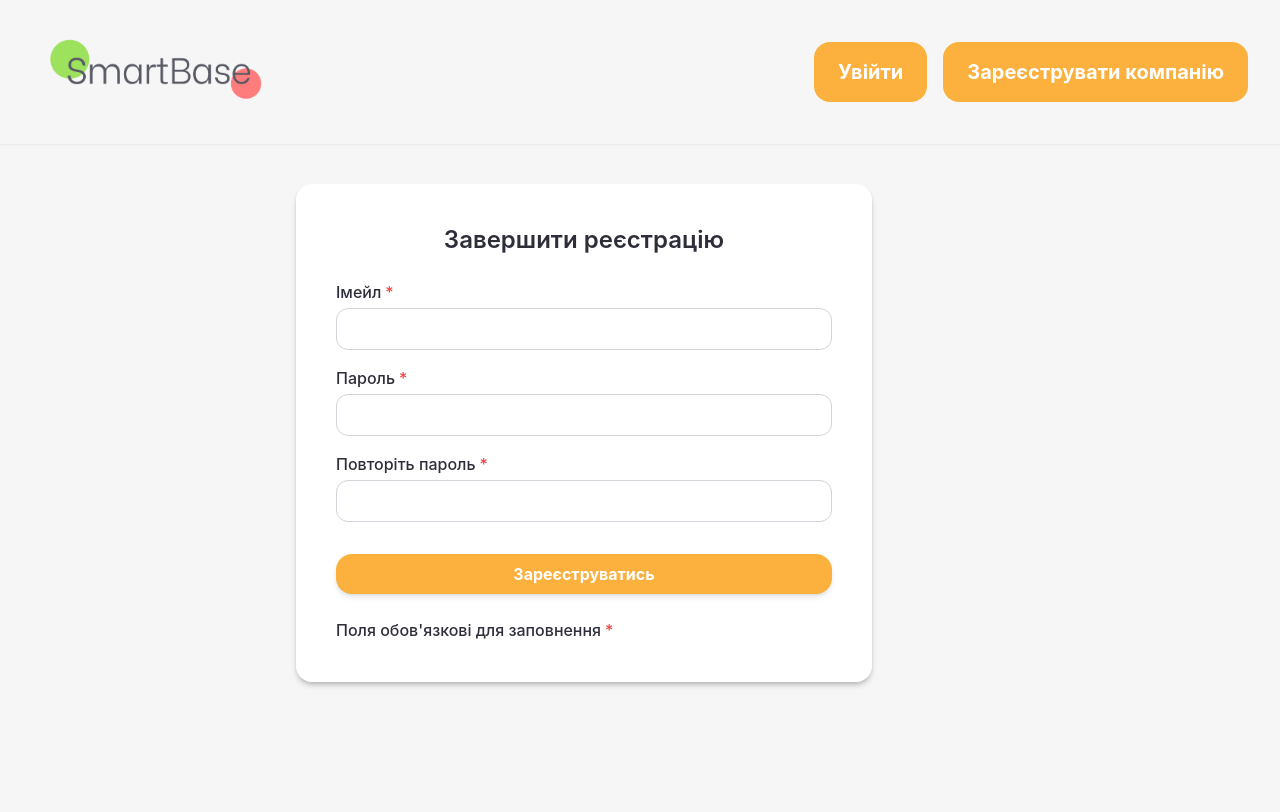
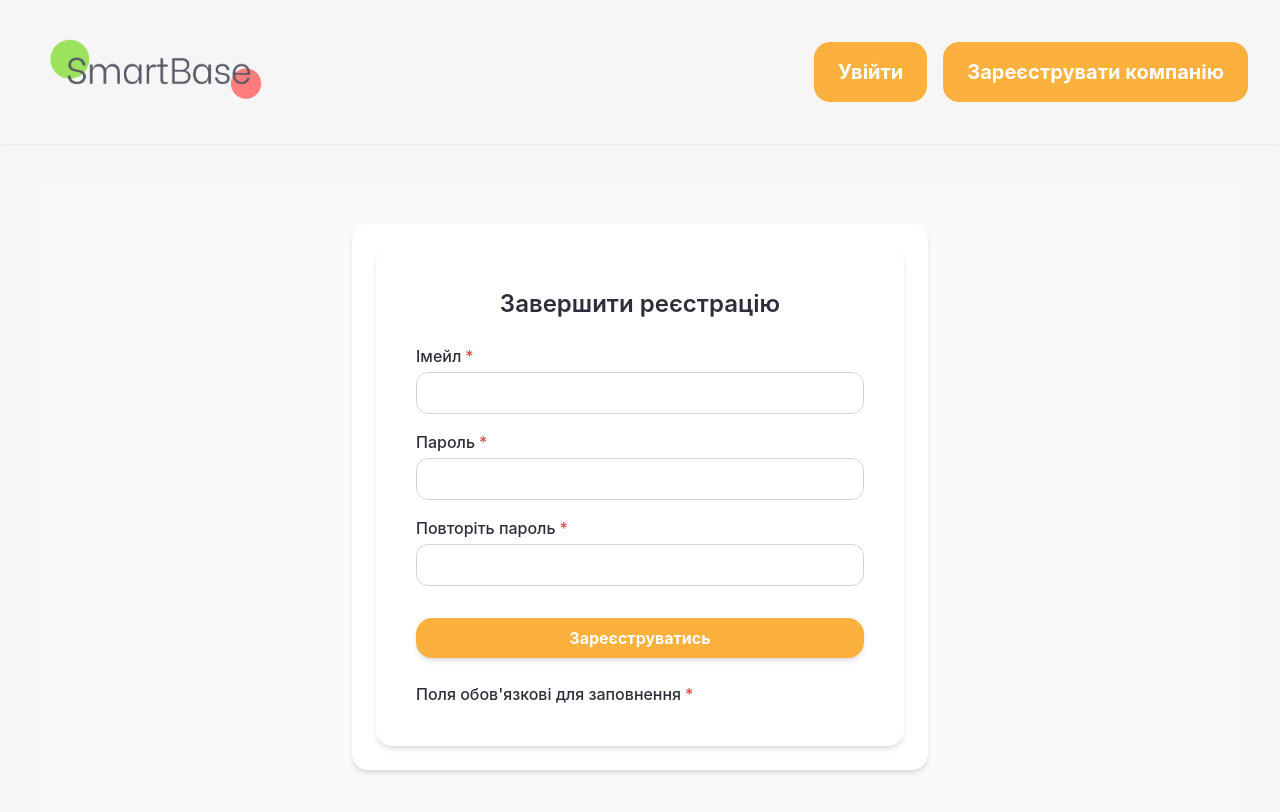
Before and after one commit to oleksandra-bulhakova/uni-final-project-frontend, a React (Create React App) app: page /finish in a window 1280 px wide. Shown: the top 812 px of the page. Built offline with nearby package versions, Linux system fonts and the light colour scheme.

Commit message:
Fixed a design problem with the finish registration modal

```diff
--- a/src/App.js
+++ b/src/App.js
@@ -1,5 +1,5 @@
 import React from 'react';
-import {Routes, Route} from 'react-router-dom';
+import {Routes, Route, useLocation} from 'react-router-dom';
 import {ToastContainer} from 'react-toastify';
 import 'react-toastify/dist/ReactToastify.css';
 import FinishRegistrationPage from "./pages/FinishRegistrationPage";
@@ -24,6 +24,9 @@ import { Toaster as HotToaster } from 'react-hot-toast';
 import UserActivityReportPage from "./pages/UserActivityReportPage";
 
 export default function App() {
+    const location = useLocation();
+    const isFinishPage = location.pathname === '/finish';
+
     function HomeRoute() {
         const userId = getUserId();
         return userId ? <MainPage /> : <HomePageGuest />;
@@ -35,9 +38,11 @@ export default function App() {
             </header>
 
             <div className="flex h-full">
+                {!isFinishPage && (
                 <aside className="w-64 p-4 min-h-screen">
                     <Sidebar/>
                 </aside>
+                )}
 
                 <main className="flex-1 p-10">
 
--- a/src/pages/FinishRegistrationPage.js
+++ b/src/pages/FinishRegistrationPage.js
@@ -4,8 +4,10 @@ import FinishRegistrationForm from "../components/FinishRegistrationForm";
 
 export default function FinishRegistrationPage() {
     return (
-        <div className="rounded-2xl shadow-md w-full max-w-xl">
+        <div className="flex justify-center items-start min-h-screen bg-gray-50">
+            <div className="mt-10 rounded-2xl shadow-md w-full max-w-xl bg-white p-6">
             <FinishRegistrationForm/>
+            </div>
         </div>
     );
 }
```
